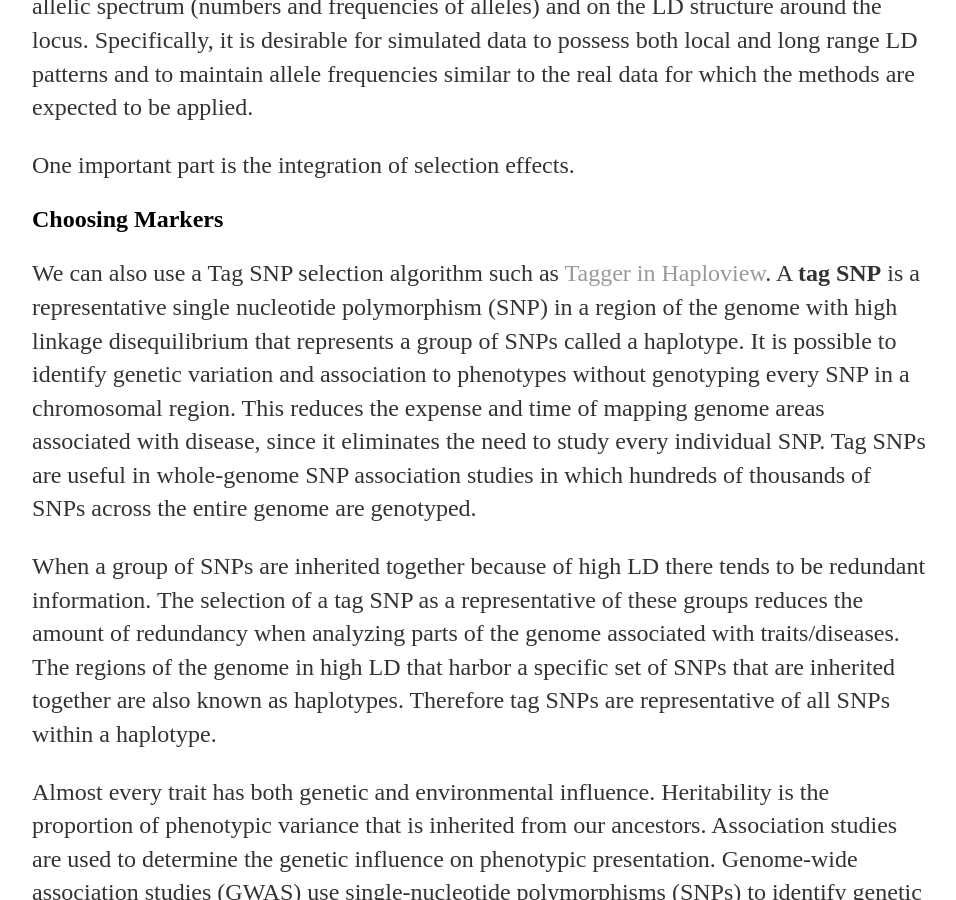
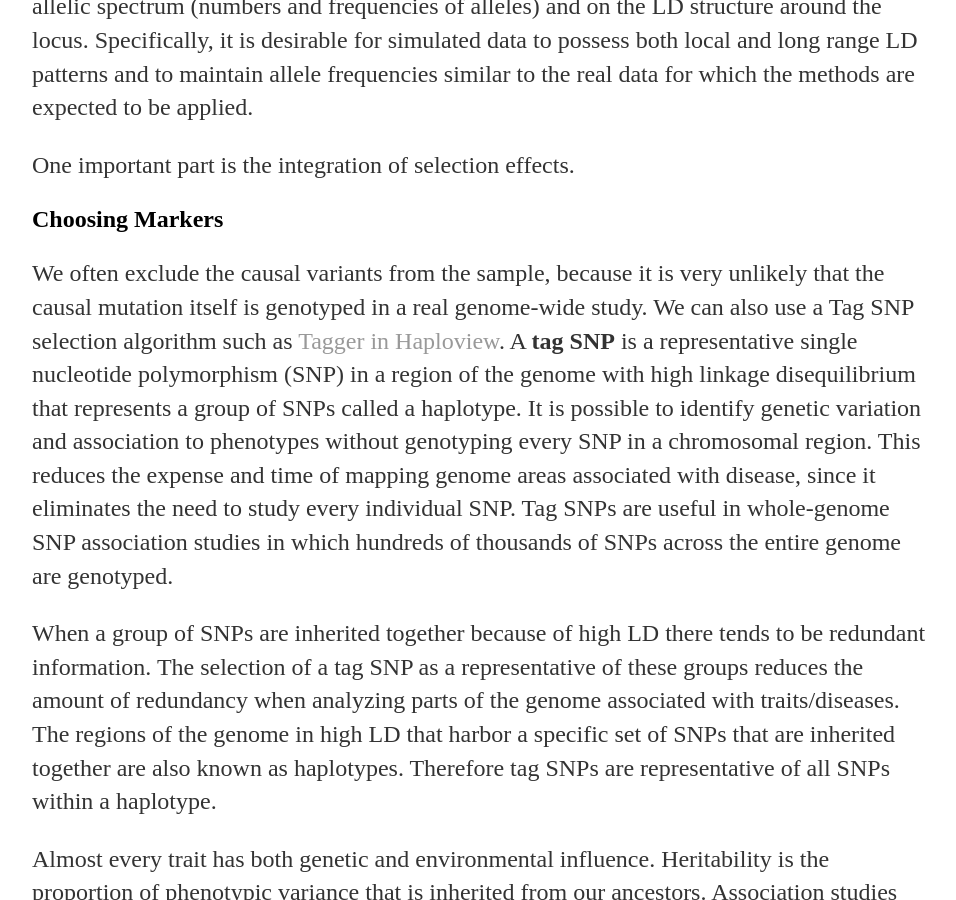
Before and after one commit to lybird300/lybird300.github.io, a Jekyll site: the page built from _posts/2015-05-07-simulate-gwas-data.md, in a window 1280 px wide and 900 px high, scrolled down 5017 px. Shown: the whole window, without its empty margins (160-1116 px from the left). Built offline with Jekyll 4.4.1, drawn with Linux system fonts in a browser that asks for light colours.

Commit message:
Update 2015-05-07-simulate-gwas-data.md

```diff
--- a/_posts/2015-05-07-simulate-gwas-data.md
+++ b/_posts/2015-05-07-simulate-gwas-data.md
@@ -53,7 +53,7 @@ In addition to the genetic variations of human populations, other characteristic
 One important part is the integration of selection effects.
 
 <h2>Choosing Markers</h2>
-
+We often exclude the causal variants from the sample, because it is very unlikely that the causal mutation itself is genotyped in a real genome-wide study.
 We can also use a Tag SNP selection algorithm such as <a href="http://www.broadinstitute.org/tagger-0">Tagger in Haploview</a>. A <b>tag SNP</b> is a representative single nucleotide polymorphism (SNP) in a region of the genome with high linkage disequilibrium that represents a group of SNPs called a haplotype. It is possible to identify genetic variation and association to phenotypes without genotyping every SNP in a chromosomal region. This reduces the expense and time of mapping genome areas associated with disease, since it eliminates the need to study every individual SNP. Tag SNPs are useful in whole-genome SNP association studies in which hundreds of thousands of SNPs across the entire genome are genotyped.
 
 When a group of SNPs are inherited together because of high LD there tends to be redundant information. The selection of a tag SNP as a representative of these groups reduces the amount of redundancy when analyzing parts of the genome associated with traits/diseases. The regions of the genome in high LD that harbor a specific set of SNPs that are inherited together are also known as haplotypes. Therefore tag SNPs are representative of all SNPs within a haplotype.
```
